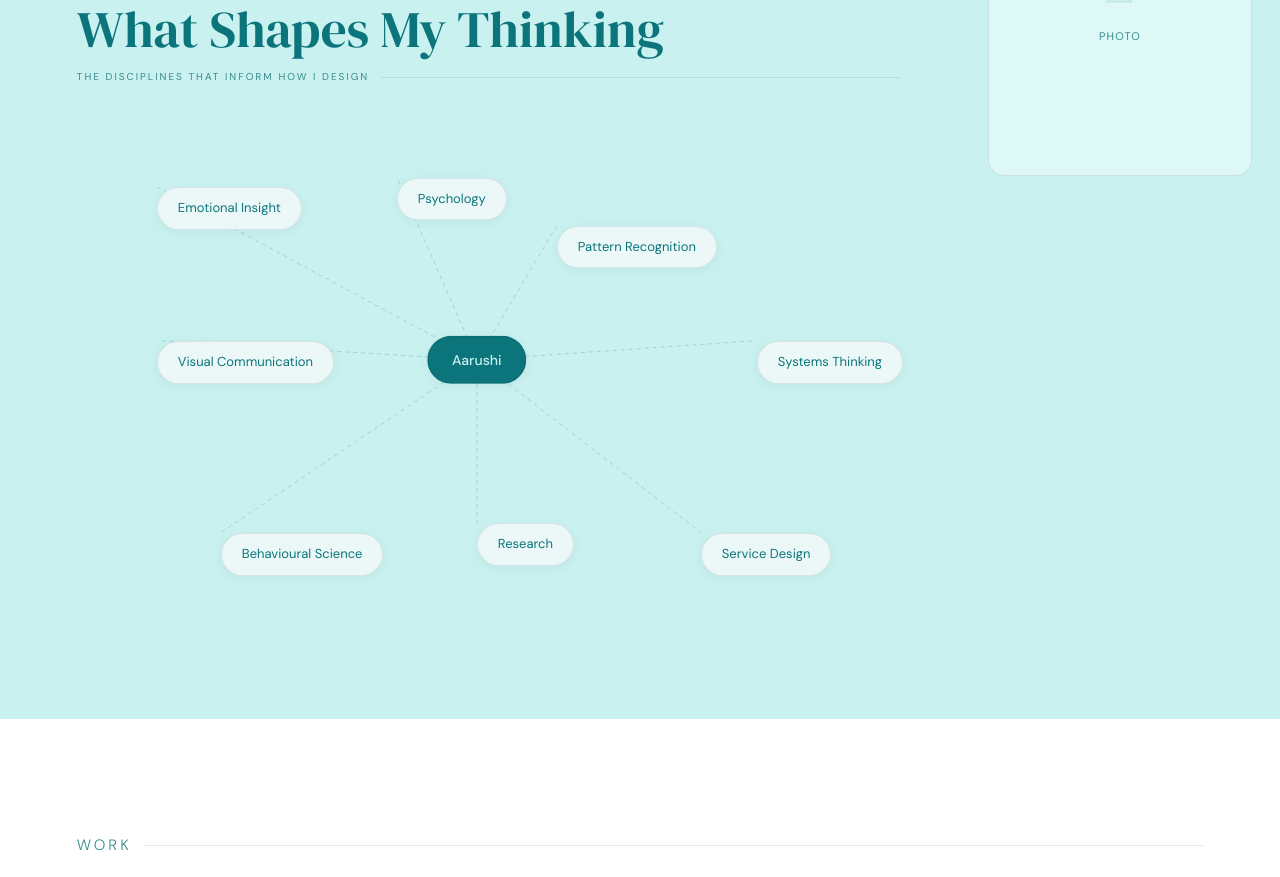
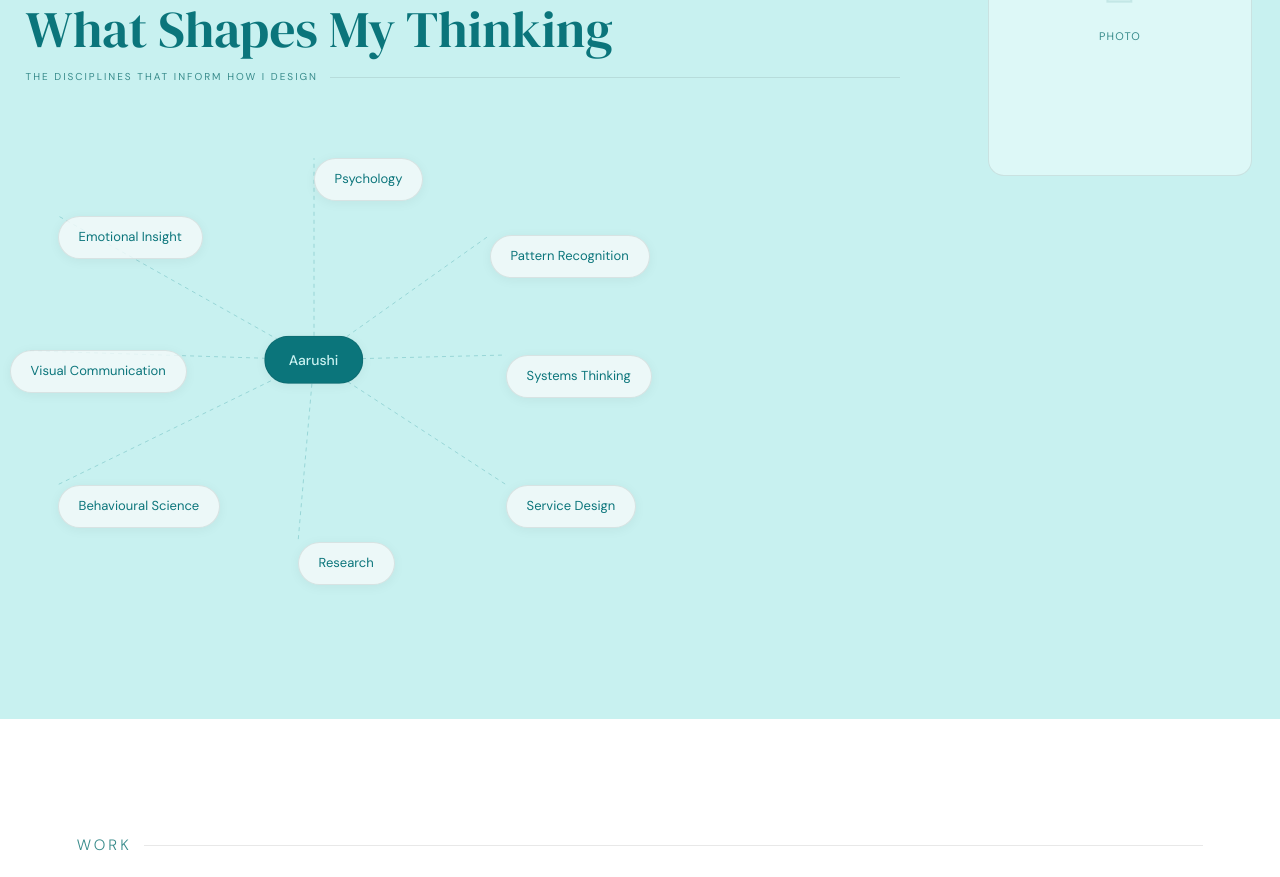
Before and after one commit to Advait2912/aarushi_portfolio, a React (Vite) app: page / in a window 1280 px wide. Shown: the part 2060-2937 px from the top of the page. Built offline with nearby package versions, Linux system fonts and the light colour scheme.

Commit message:
constellation chart update

```diff
--- a/src/sections/SystemInputs.jsx
+++ b/src/sections/SystemInputs.jsx
@@ -1,17 +1,17 @@
 import { useRef, useEffect, useState } from "react"
 
 const influences = [
-  { label: "Psychology",           x: "40%", y: "8%",  desc: "Understanding what people feel, even when they can't explain it." },
-  { label: "Visual Communication", x: "10%", y: "42%", desc: "Making ideas clear, visual, and meaningful." },
-  { label: "Systems Thinking",     x: "85%", y: "42%", desc: "Seeing the bigger picture behind how everything works." },
-  { label: "Behavioural Science",  x: "18%", y: "82%", desc: "People are irrational in predictable ways. Design for who they are, not who we wish they were." },
-  { label: "Service Design",       x: "78%", y: "82%", desc: "Bringing everything together into real-world experiences." },
-  { label: "Research",             x: "50%", y: "80%", desc: "Sitting with the problem before trying to solve it." },
-  { label: "Pattern Recognition",  x: "60%", y: "18%", desc: "Finding connections across people, systems, and experiences." },
-  { label: "Emotional Insight",    x: "10%", y: "10%", desc: "Noticing what people feel beneath the surface." },
+  { label: "Psychology",           x: "36%", y: "4%",  desc: "Understanding what people feel, even when they can't explain it." },
+  { label: "Pattern Recognition",  x: "58%", y: "20%", desc: "Finding connections across people, systems, and experiences." },
+  { label: "Systems Thinking",     x: "60%", y: "45%", desc: "Seeing the bigger picture behind how everything works." },
+  { label: "Service Design",       x: "60%", y: "72%", desc: "Bringing everything together into real-world experiences." },
+  { label: "Research",             x: "34%", y: "84%", desc: "Sitting with the problem before trying to solve it." },
+  { label: "Behavioural Science",  x: "4%",  y: "72%", desc: "People are irrational in predictable ways. Design for who they are, not who we wish they were." },
+  { label: "Visual Communication", x: "-2%",  y: "44%", desc: "Making ideas clear, visual, and meaningful." },
+  { label: "Emotional Insight",    x: "4%",  y: "16%", desc: "Noticing what people feel beneath the surface." },
 ]
 
-const CENTER = { x: "50%", y: "46%" }
+const CENTER = { x: "36%", y: "46%" }
 const CENTER_DESC = "Designer, systems thinker, and someone who asks too many questions."
 
 export default function SystemInputs() {
@@ -80,7 +80,7 @@ export default function SystemInputs() {
 
         {/* ── LEFT col: About Me + Constellation ── */}
         <div style={{
-          padding: "100px 60px 100px 6vw",
+          padding: "100px 60px 100px 2vw",
           display: "flex",
           flexDirection: "column",
           gap: "0",
```
